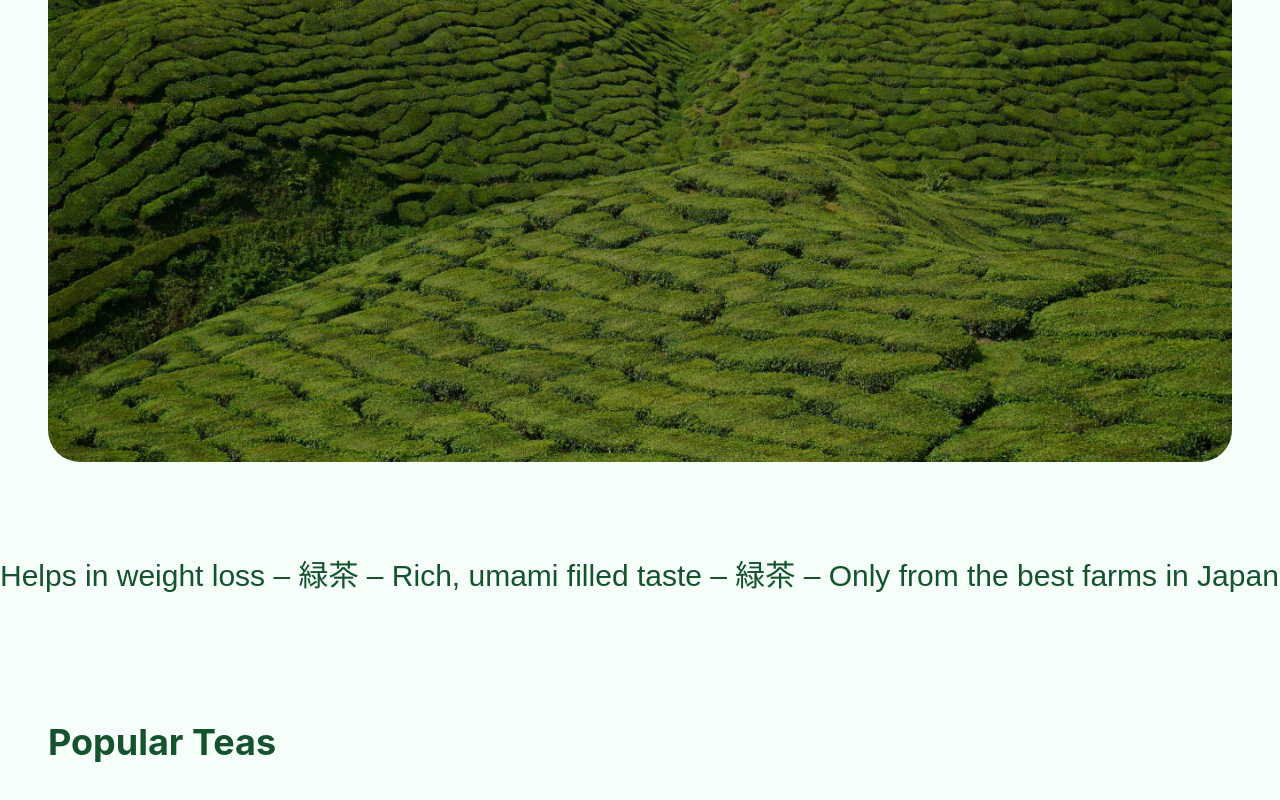
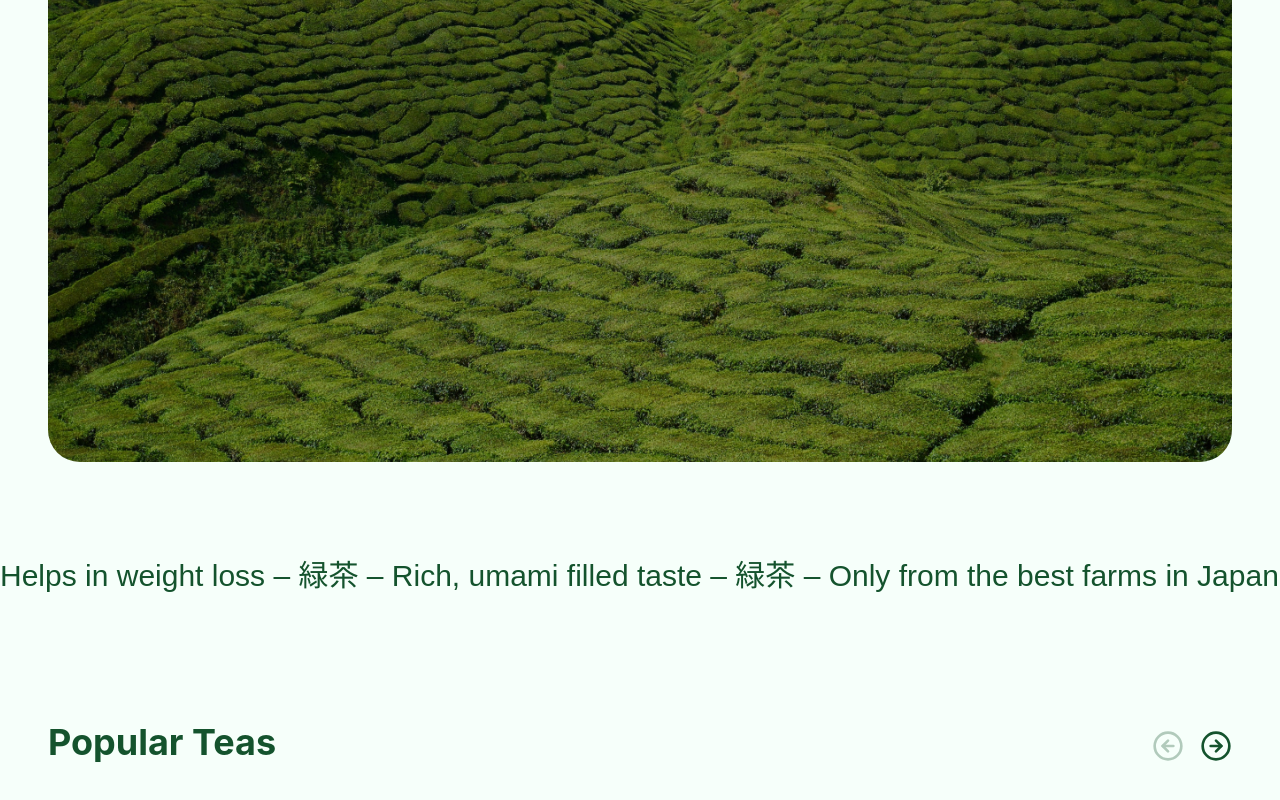
Before and after one commit to liquid-O2/ryokucha, a Next.js app: page / in a window 1280 px wide. Shown: the part 752-1552 px from the top of the page. Built offline with nearby package versions, Linux system fonts and the light colour scheme; no server answers; the database is empty; a web font is replaced by a local one.

Commit message:
feat: add buttons to navigate carousel on desktop

```diff
--- /dev/null
+++ b/components/carousel.tsx
@@ -0,0 +1,84 @@
+'use client'
+
+import { Container } from './container'
+import { Teas } from './popularTeasCarousel'
+import { ArrowLeftCircle, ArrowRightCircle } from 'react-feather'
+import Card from './productCardCarousel'
+import { useCallback, useMemo, useRef, useState } from 'react'
+
+const Carousel = ({ teas }: { teas: Teas[] }) => {
+  const cardWidth = 360
+  const carouselRef = useRef<HTMLDivElement | null>(null)
+  const [carouselPosition, setCarouselPosition] = useState<number>(0)
+
+  const scrollToCard = (card: HTMLDivElement | null, cardIndex: number) => {
+    if (!card) return
+    card.scrollTo({
+      left: cardIndex * cardWidth,
+      behavior: 'smooth',
+    })
+  }
+
+  const scrolledToTheEndOfTheCarousel = useMemo(() => {
+    if (!carouselRef) return false
+    return (
+      carouselRef.current?.scrollWidth! - carouselRef.current?.scrollLeft! - carouselRef.current?.clientWidth! === 0
+    )
+  }, [])
+
+  const currentCard = useMemo(() => {
+    return Math.floor(carouselPosition / cardWidth)
+  }, [carouselPosition])
+
+  const scrollToNextCard = useCallback(() => {
+    scrollToCard(carouselRef.current, currentCard + 1)
+  }, [currentCard])
+
+  const scrollToPreviousCard = useCallback(() => {
+    scrollToCard(carouselRef.current, currentCard - 1)
+  }, [currentCard])
+
+  return (
+    <>
+      <Container className='rounded-[3rem]'>
+        <div className='flex'>
+          <p className='text-4xl font-bold pt-8 mb-10 mr-auto items-center justify-center '>Popular Teas</p>
+          <div className='navigate-carousel gap-4 hidden md:flex'>
+            <button disabled={currentCard === 0} className='disabled:opacity-30' onClick={() => scrollToPreviousCard()}>
+              <span className='sr-only'>Previous</span>
+              <ArrowLeftCircle size={32} />
+            </button>
+            <button
+              disabled={scrolledToTheEndOfTheCarousel || currentCard === teas.length - 1}
+              className='disabled:opacity-30'
+              onClick={() => {
+                scrollToNextCard(), console.log(teas.length)
+              }}>
+              <span className='sr-only'>Next</span>
+              <ArrowRightCircle size={32} />
+            </button>
+          </div>
+        </div>
+      </Container>
+      <div
+        ref={carouselRef}
+        className='carousel pr-[360px] flex mb-10 gap-4 overflow-x-auto ml-auto snap-x snap-mandatory'
+        onScroll={(e) => {
+          setCarouselPosition(e.currentTarget.scrollLeft), console.log(currentCard)
+        }}>
+        {teas.map((teas) => (
+          <Card
+            key={teas.Id}
+            img={teas.Image}
+            price={teas.Price}
+            title={teas.Name}
+            attributes={teas.Attributes}
+            id={teas.Id}
+          />
+        ))}
+      </div>
+    </>
+  )
+}
+
+export default Carousel
--- a/components/popularTeasCarousel.tsx
+++ b/components/popularTeasCarousel.tsx
@@ -2,8 +2,9 @@ import { Container } from './container'
 import Card from './productCardCarousel'
 import { collection, getDocs, limit, query } from 'firebase/firestore'
 import { db } from '../firebase/config'
+import Carousel from './carousel'
 
-type Teas = {
+export type Teas = {
   Name: string
   Id: string
   Attributes: Array<string>
@@ -23,21 +24,7 @@ export const PopularTeas = async () => {
   return (
     <>
       <div className='popularTeas w-screen'>
-        <Container className='rounded-[3rem]'>
-          <p className='text-4xl font-bold pt-8 mb-10 '>Popular Teas</p>
-        </Container>
-        <div className='carousel flex mb-10 gap-4 overflow-x-auto ml-auto snap-x snap-mandatory'>
-          {teas.map((teas) => (
-            <Card
-              key={teas.Id}
-              img={teas.Image}
-              price={teas.Price}
-              title={teas.Name}
-              attributes={teas.Attributes}
-              id={teas.Id}
-            />
-          ))}
-        </div>
+        <Carousel teas={teas} />
       </div>
     </>
   )
--- a/components/productCardCarousel.tsx
+++ b/components/productCardCarousel.tsx
@@ -1,16 +1,16 @@
 import Image from 'next/image'
-import * as Icon from 'react-feather'
+import { Heart } from 'react-feather'
 
 type CardProps = { img: string; price: string; title: string; attributes: Array<string>; id: string }
 
 const Card = ({ img, price, title, attributes, id: string }: CardProps) => {
   return (
     <>
-      <div className=' slide-center shrink-0 relative  first:pl-6 first:md:pl-12 min-[1833px]:first:pl-0'>
-        <figure className='p-14 bg-green-50 w-full relative rounded-3xl flex justify-center items-center'>
-          <Image src={img} alt='loose tea leaf' width={300} height={308} className='object-cover h-full w-full' />
+      <div className=' min-w-[360px] h-[501px]  slide-center flex-shrink-0 relative first:pl-6 first:md:pl-12 min-[1833px]:first:pl-0'>
+        <figure className='p-14 bg-green-50 w-full relative rounded-3xl flex justify-center items-center h-[367px] '>
+          <Image src={img} alt='loose tea leaf' width={248} height={255} className='object-cover h-full w-full' />
           <button className='absolute top-4 right-4'>
-            <Icon.Heart />
+            <Heart />
           </button>
         </figure>
         <div className='card-details flex flex-col justify-center items-center mt-4'>
@@ -30,3 +30,5 @@ const Card = ({ img, price, title, attributes, id: string }: CardProps) => {
 }
 
 export default Card
+
+// first:pl-6 first:md:pl-12 min-[1833px]:first:pl-0
```
